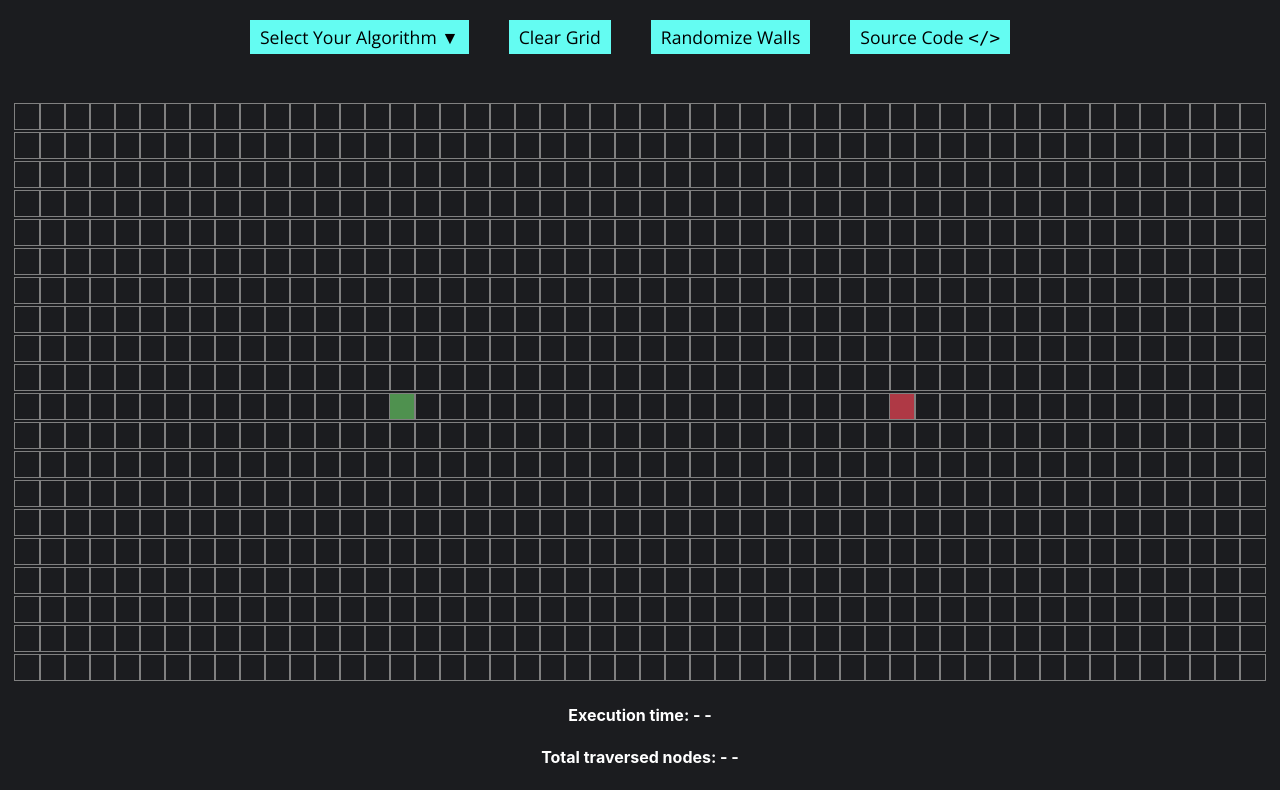
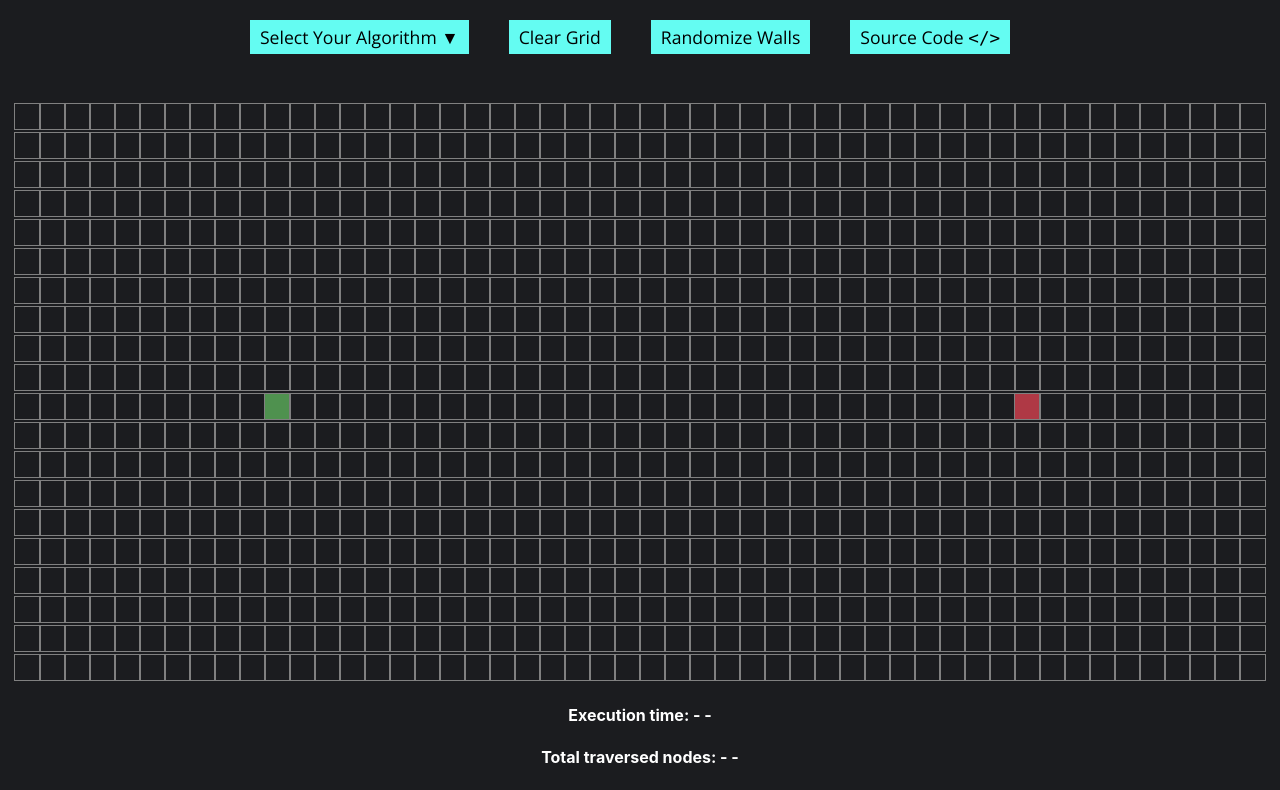
Before and after one commit to dekuu3/Pathfinding-Visualiser, a React (Create React App) app: page / in a window 1280 px wide. Shown: the top 790 px of the page. Built offline with nearby package versions, Linux system fonts and the light colour scheme.

Commit message:
Added Greedy Best-First Search Algorithm

```diff
--- a/src/Algorithms/breadthfirst.js
+++ b/src/Algorithms/breadthfirst.js
@@ -16,16 +16,15 @@ export function breadthfirst(grid, startNode, finishNode) {
 
     if (currentNode === finishNode) return visitedNodesInOrder;
 
+    currentNode.isVisited = true;
     visitedNodesInOrder.push(currentNode);
 
     let unvisitedNeighbours = getUnvisitedNeighbours(currentNode, grid);
 
     for (let neighbour of unvisitedNeighbours) {
       if (neighbour.isWall) continue;
-      if (neighbour.isVisited) continue;
-      currentNode.isVisited = true;
+      if (queue.includes(neighbour)) continue;
       neighbour.previousNode = currentNode;
-      neighbour.isVisited = true;
       queue.push(neighbour);
     }
   }
--- /dev/null
+++ b/src/Algorithms/greedybestfirst.js
@@ -0,0 +1,78 @@
+/*
+Greedy best first search algorithm
+Objective is to minimize heuristic function h(n) = g, this is the cost to the current node from the start node
+*/
+
+export function greedybestfirst(grid, startNode, finishNode) {
+  let visitedNodesInOrder = [];
+  if (!startNode || !finishNode || startNode === finishNode) {
+    return false;
+  }
+
+  let pQueue = [];
+  startNode.hValue = calculateHValue(startNode, finishNode)
+  pQueue.push(startNode);
+
+  while (pQueue.length > 0) {
+    let lowestIndex = 0;
+    for (let i = 0; i < pQueue.length; i++){
+      if (pQueue[i].hValue < pQueue[lowestIndex].hValue) {
+        lowestIndex = i;
+      }
+    }
+    let currentNode = pQueue[lowestIndex];
+
+    popFromArray(pQueue, currentNode)
+
+    currentNode.isVisited = true;
+
+    if (currentNode === finishNode) return visitedNodesInOrder;
+
+    visitedNodesInOrder.push(currentNode);
+
+    let unvisitedNeighbours = getUnvisitedNeighbours(currentNode, grid);
+
+    for (let neighbour of unvisitedNeighbours) {
+      if (neighbour.isWall) continue;
+      if (pQueue.includes(neighbour)) continue;
+      neighbour.previousNode = currentNode;
+      neighbour.hValue = calculateHValue(neighbour, finishNode)
+      pQueue.push(neighbour);
+    }
+  }
+  return visitedNodesInOrder;
+}
+
+//Gets neighbours on each side of a node
+function getUnvisitedNeighbours(node, grid) {
+  let neighbours = [];
+  let {col, row} = node;
+  if (col > 0) neighbours.push(grid[row][col - 1]);
+  if (row < grid.length - 1) neighbours.push(grid[row + 1][col]);
+  if (col < grid[0].length - 1) neighbours.push(grid[row][col + 1]);
+  if (row > 0) neighbours.push(grid[row - 1][col]);
+
+  return neighbours.filter(neighbour => !neighbour.isVisited);
+}
+
+//Calculates Manhattan Distance between 2 coordinates
+function calculateHValue(node, finishNode) {
+  return Math.abs(node.row - finishNode.row) + Math.abs(node.col - finishNode.col)};
+
+function popFromArray(arr, element) {
+  for (let i = arr.length-1; i>=0; i--){
+    if (arr[i] === element) {
+      arr.splice(i,1);
+    }
+  }
+}
+
+export function getGreedyBestFirstNodesInShortestPathOrder(finishNode) {
+  let nodesInShortestPathOrder = [];
+  let currentNode = finishNode;
+  while (currentNode !== null) {
+    nodesInShortestPathOrder.unshift(currentNode);
+    currentNode = currentNode.previousNode;
+  }
+  return nodesInShortestPathOrder;
+}
--- a/src/PathfindingVisualiser/Node/Node.jsx
+++ b/src/PathfindingVisualiser/Node/Node.jsx
@@ -7,8 +7,8 @@ export default class Node extends Component {
   //render function displays the nodes
   render() {
     let {
+      row,
       col,
-      row,
       isFinish,
       isStart,
       isWall,
--- a/src/PathfindingVisualiser/PathfindingVisualiser.jsx
+++ b/src/PathfindingVisualiser/PathfindingVisualiser.jsx
@@ -6,14 +6,15 @@ import {
 import { astar, getAstarNodesInShortestPathOrder } from "../Algorithms/astar";
 import { depthfirst, getDepthFirstNodesInShortestPathOrder } from "../Algorithms/depthfirst";
 import { breadthfirst, getBreadthFirstNodesInShortestPathOrder } from "../Algorithms/breadthfirst";
+import { greedybestfirst, getGreedyBestFirstNodesInShortestPathOrder } from "../Algorithms/greedybestfirst";
 import Node from "./Node/Node";
 import "./PathfindingVisualiser.css";
 import Table from "react-bootstrap/Table";
 
 const START_NODE_ROW = 10;
-const START_NODE_COL = 15;
+const START_NODE_COL = 10;
 const FINISH_NODE_ROW = 10;
-const FINISH_NODE_COL = 35;
+const FINISH_NODE_COL = 40;
 let tableData = [];
 
 export default class PathfindingVisualiser extends Component {
@@ -209,6 +210,29 @@ export default class PathfindingVisualiser extends Component {
     );
   }
 
+   //Event handler for the "visualiseGreedyBestFirst" button which runs the breadth-first search algorithm
+   visualiseGreedyBestFirst() {
+    this.resetGridExceptWalls();
+    let { grid } = this.state;
+    let startNode = grid[START_NODE_ROW][START_NODE_COL];
+    let finishNode = grid[FINISH_NODE_ROW][FINISH_NODE_COL];
+    let startTime = performance.now();
+    let visitedNodesInOrder = greedybestfirst(grid, startNode, finishNode);
+    let elapsedTime = performance.now();
+    let executionTime = this.calculateExecutionTime(startTime, elapsedTime);
+    document.getElementById("timer").innerHTML = `${executionTime} ms`;
+    let nodesInShortestPathOrder = getGreedyBestFirstNodesInShortestPathOrder(finishNode);
+    console.log(nodesInShortestPathOrder);
+    this.animateAlgorithm(visitedNodesInOrder, nodesInShortestPathOrder);
+    this.setAlgorithmStats(visitedNodesInOrder, nodesInShortestPathOrder);
+    this.setTableData(
+      "Greedy Best-First",
+      executionTime,
+      visitedNodesInOrder,
+      nodesInShortestPathOrder
+    );
+  }
+
   animateAlgorithm(visitedNodesInOrder, nodesInShortestPathOrder) {
     for (let i = 0; i <= visitedNodesInOrder.length; i++) {
       if (i === visitedNodesInOrder.length) {
@@ -326,7 +350,6 @@ export default class PathfindingVisualiser extends Component {
     });
 
     this.setState({ state: this.state });
-    console.log(tableData);
   };
 
   renderTableData = (tableData, index) => {
@@ -352,6 +375,7 @@ export default class PathfindingVisualiser extends Component {
             <button onClick={() => this.visualiseAstar()}>A* Algorithm</button>
             <button onClick={() => this.visualiseDepthFirst()}>Depth-First Search</button>
             <button onClick={() => this.visualiseBreadthFirst()}>Breadth-First Search</button>
+            <button onClick={() => this.visualiseGreedyBestFirst()}>Greedy Best First Search</button>
           </div>
         </div>
 
@@ -436,8 +460,8 @@ let getInitialGrid = () => {
 
 let createNode = (col, row) => {
   return {
+    row,
     col,
-    row,
     isStart: row === START_NODE_ROW && col === START_NODE_COL,
     isFinish: row === FINISH_NODE_ROW && col === FINISH_NODE_COL,
     distance: Infinity,
```
Also changed, not shown: 1 other file (tests, documents, lock files or other folders).
